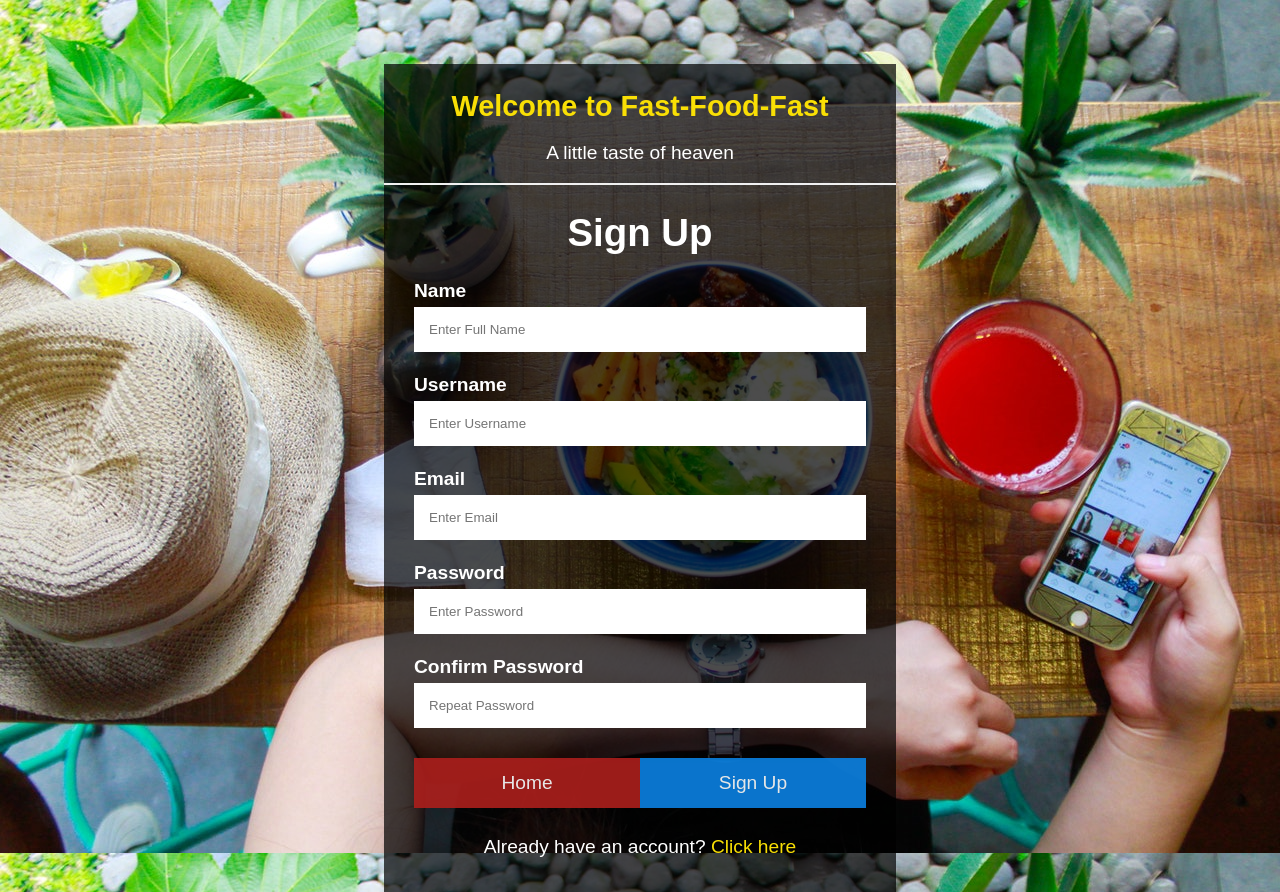
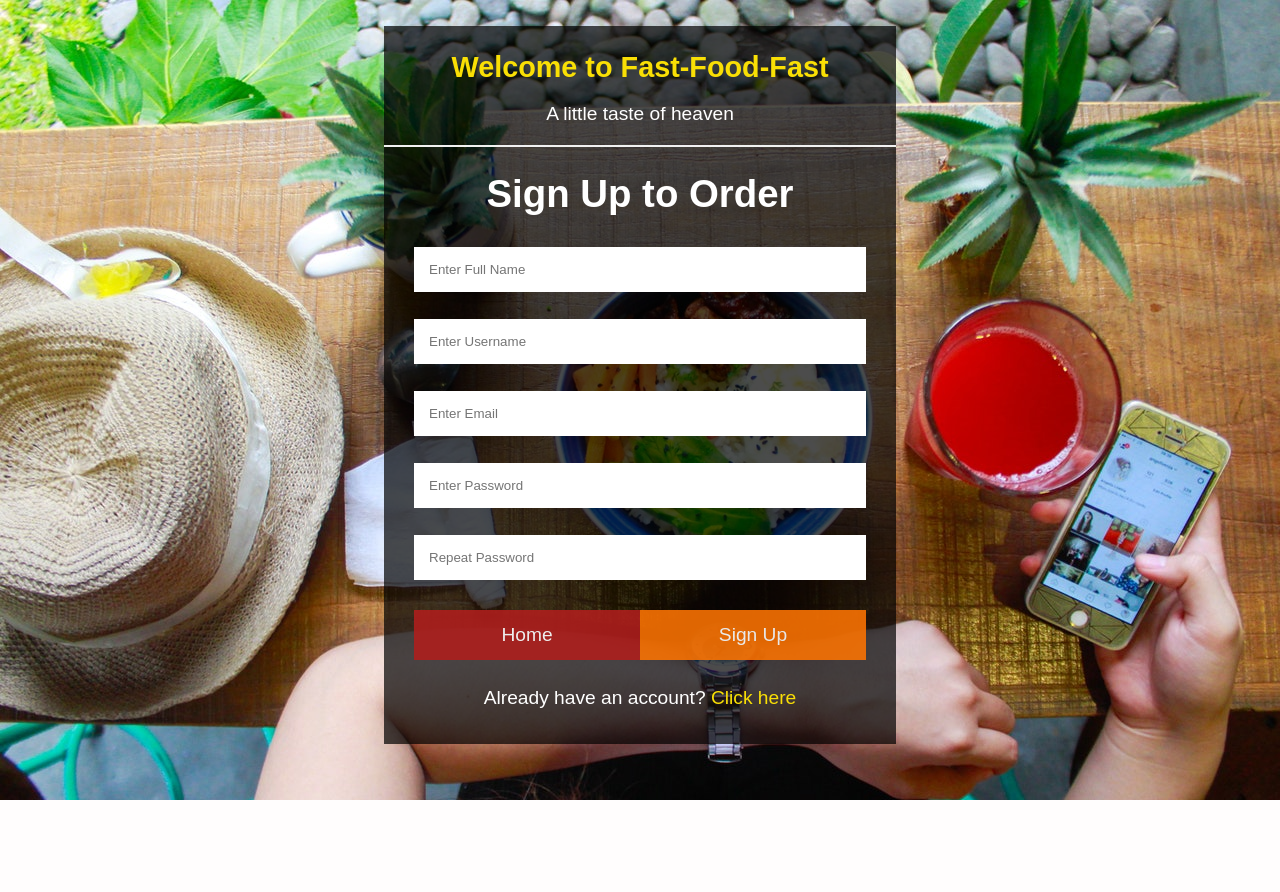
Before and after one commit to ThaDeveloper/Fast-Food-Fast, a PHP site: page /register.html in a window 1280 px wide. After the commit the page ends 800 px from the top, so only its background shows below. Run offline with PHP 8.4, Linux system fonts and the light colour scheme.

Commit message:
[delivers #160069604] remove labels

```diff
--- a/UI/css/reg_login.css
+++ b/UI/css/reg_login.css
@@ -12,7 +12,7 @@ body{
 .wrapper{
     margin: 0 auto;
     width: 40%;
-    padding-top: 5%;
+    padding-top: 2%;
 }
 .container{
     border: 0px;
@@ -66,10 +66,10 @@ button:hover {
     padding: 14px 20px;
     background-color: #ac1f1c;
 }
-.signupbtn{
-    background-color: #0b81e2;
+.sign{
+    background-color: #f87203;
 }
-.cancelbtn, .signupbtn {
+.cancelbtn, .sign {
   float: left;
   width: 50%;
 }
@@ -98,7 +98,7 @@ hr {
 }
 
 @media screen and (max-width: 500px) {
-    .cancelbtn, .signupbtn {
+    .cancelbtn, .sign {
        width: 100%;
     }
 }
--- a/UI/register.html
+++ b/UI/register.html
@@ -15,25 +15,20 @@
             <p>A little taste of heaven</p>
             <hr>
             <form action="">
-                <h1>Sign Up</h1>
-                <label for="Name"><b>Name</b></label>
+                <h1>Sign Up to Order</h1>
                 <input type="text" placeholder="Enter Full Name" name="full_name" required>
 
-                <label for="Username"><b>Username</b></label>
                 <input type="text" placeholder="Enter Username" name="username" required>
 
-                <label for="email"><b>Email</b></label>
                 <input type="text" placeholder="Enter Email" name="email" required>
 
-                <label for="password"><b>Password</b></label>
                 <input type="password" placeholder="Enter Password" name="psw" required>
 
-                <label for="password-repeat"><b>Confirm Password</b></label>
                 <input type="password" placeholder="Repeat Password" name="psw_confirm" required>
 
                 <div class="clearfix">
                     <button type="button" class="cancelbtn"  onclick="location.href='index.html';">Home</button>
-                    <button type="submit" class="signupbtn">Sign Up</button>
+                    <button type="submit" class="sign">Sign Up</button>
                 </div>
             </form>
             <p>Already have an account? <a href="login.html">Click here</a></p>
```
Also changed, not shown: UI/login.html (+3 -4 lines).
